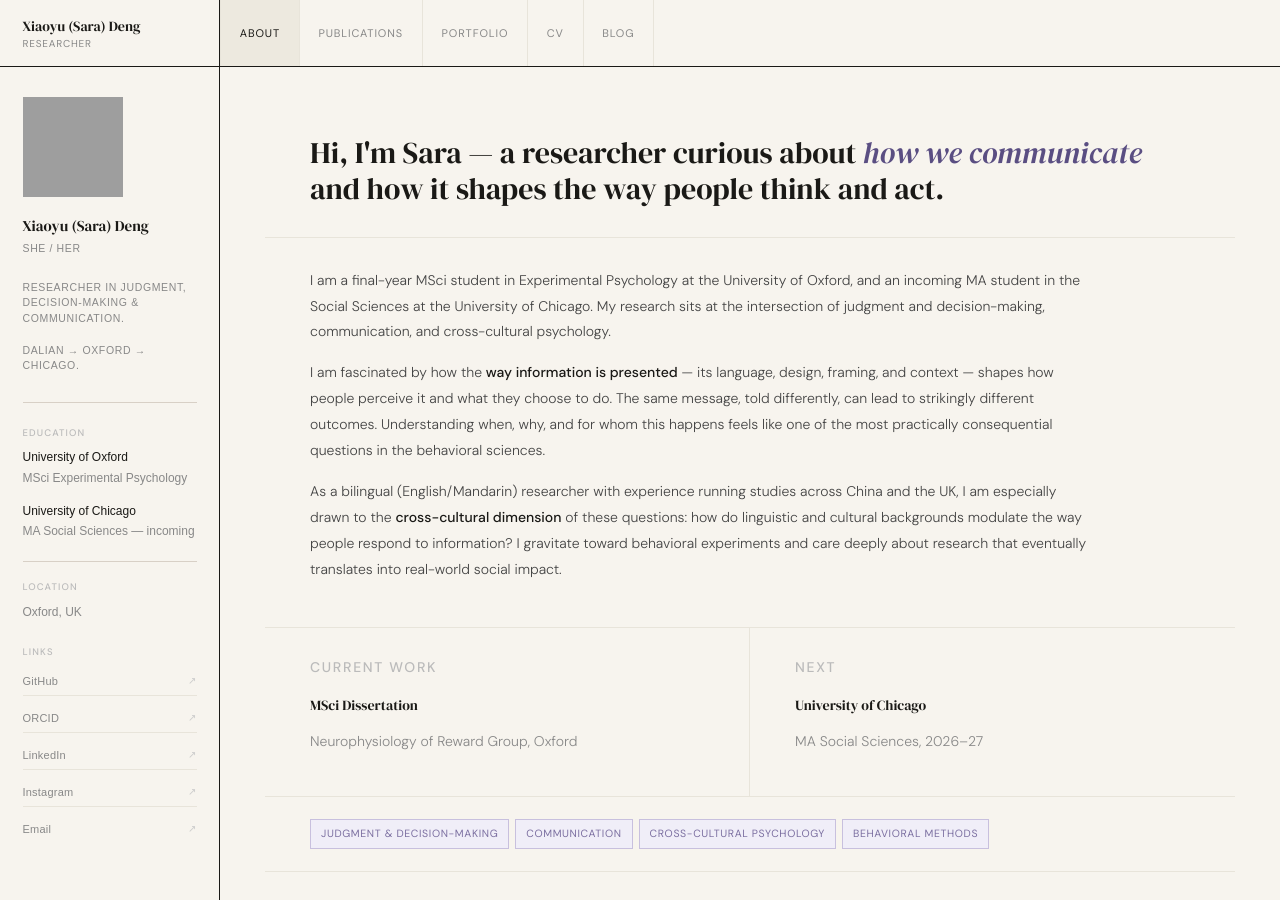
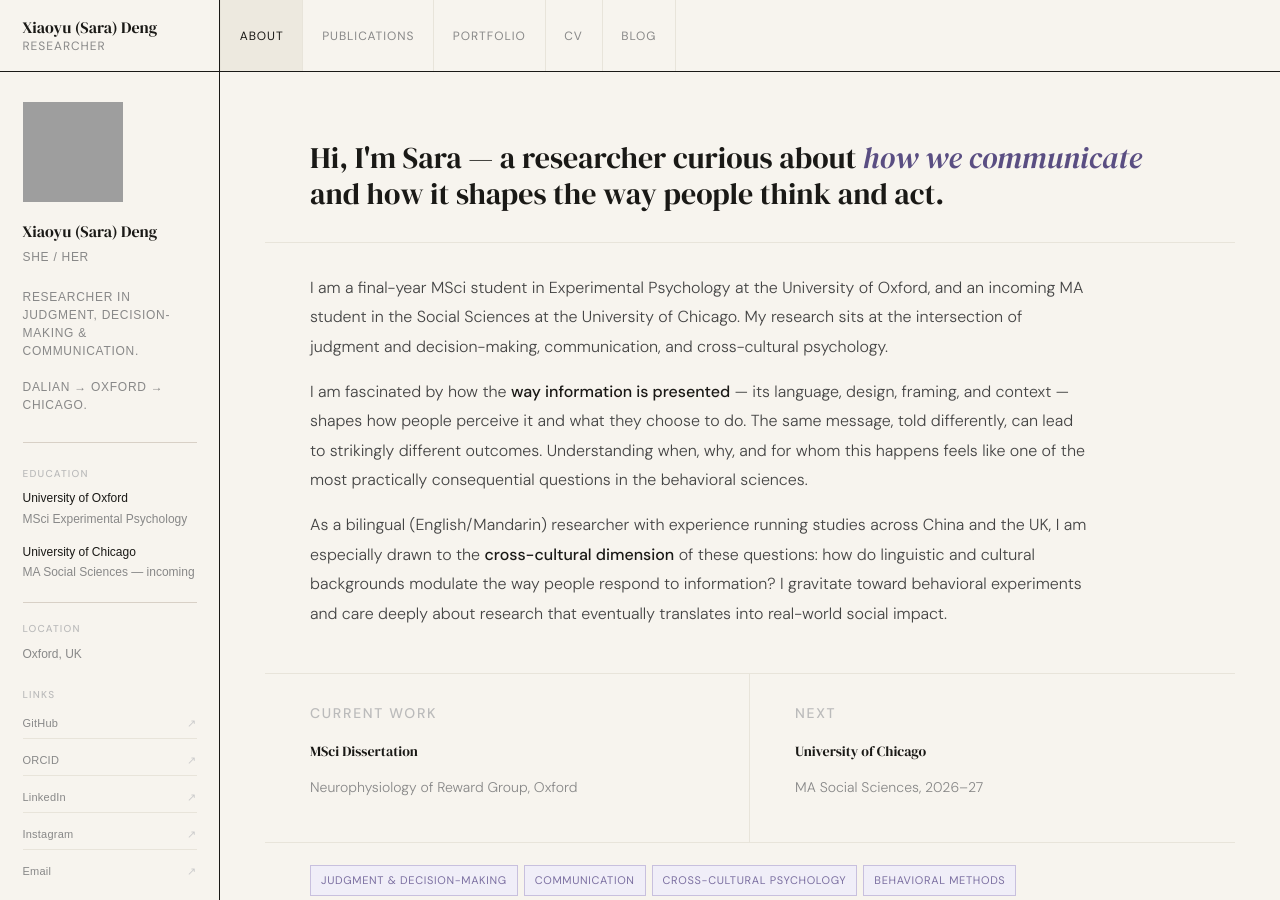
Before and after one commit to saradeng713/saradeng713.github.io, a Jekyll site: the page built from _pages/about.md, in a window 1280 px wide and 900 px high. Built offline with Jekyll 4.4.1, drawn with Linux system fonts in a browser that asks for light colours; a script that is not in the unit is left out; grey boxes are pictures that could not be loaded.

Commit message:
Update custom.css

```diff
--- a/assets/css/custom.css
+++ b/assets/css/custom.css
@@ -84,7 +84,7 @@ body {
 .sd-masthead__name {
   display: block;
   font-family: 'DM Serif Display', Georgia, serif;
-  font-size: 14px;
+  font-size: 16px;
   font-weight: 400;
   color: var(--text-primary);
   text-decoration: none;
@@ -96,7 +96,7 @@ body {
 .sd-masthead__name span {
   display: block;
   font-family: 'DM Sans', sans-serif;
-  font-size: 10px;
+  font-size: 12px;
   font-weight: 400;
   letter-spacing: 0.08em;
   text-transform: uppercase;
@@ -116,7 +116,7 @@ body {
 
 .sd-masthead__nav a {
   font-family: 'DM Sans', sans-serif;
-  font-size: 11px;
+  font-size: 12px;
   font-weight: 400;
   letter-spacing: 0.08em;
   text-transform: uppercase;
@@ -207,7 +207,7 @@ body {
 
 .sd-sidebar__name {
   font-family: 'DM Serif Display', Georgia, serif;
-  font-size: 15px;
+  font-size: 16px;
   font-weight: 400;
   color: var(--text-primary);
   line-height: 1.3;
@@ -215,7 +215,7 @@ body {
 }
 
 .sd-sidebar__pronoun {
-  font-size: 10.5px;
+  font-size: 12px;
   font-weight: 400;
   color: var(--text-muted);
   letter-spacing: 0.06em;
@@ -236,7 +236,7 @@ body {
 }
 
 .sd-sidebar__section-label {
-  font-size: 9.5px;
+  font-size: 10px;
   font-weight: 500;
   letter-spacing: 0.12em;
   text-transform: uppercase;
@@ -288,7 +288,7 @@ body {
 }
 
 .sd-sidebar__links a span {
-  font-size: 10px;
+  font-size: 11px;
   color: #CCC;
 }
 
@@ -352,7 +352,7 @@ article.page {
 }
 
 .sd-about__body p {
-  font-size: 14px;
+  font-size: 16px;
   font-weight: 300;
   line-height: 1.85;
   color: #444;
@@ -372,7 +372,7 @@ article.page {
 .sd-about__cols p {
   max-width: 100% !important;
   margin-bottom: 0 !important;
-  font-size: 13.5px;
+  font-size: 15px;
   line-height: 1.85;
   color: #444;
   font-weight: 300;
@@ -417,7 +417,7 @@ article.page {
 }
 
 .sd-cell-label {
-  font-size: 9.5px;
+  font-size: 11px;
   font-weight: 500;
   letter-spacing: 0.12em;
   text-transform: uppercase;
@@ -436,7 +436,7 @@ article.page {
 }
 
 .sd-cell-sub {
-  font-size: 11.5px;
+  font-size: 12px;
   color: var(--text-muted);
   font-weight: 300;
 }
@@ -451,7 +451,7 @@ article.page {
 }
 
 .sd-tag {
-  font-size: 10.5px;
+  font-size: 11px;
   font-weight: 400;
   letter-spacing: 0.06em;
   text-transform: uppercase;
```
